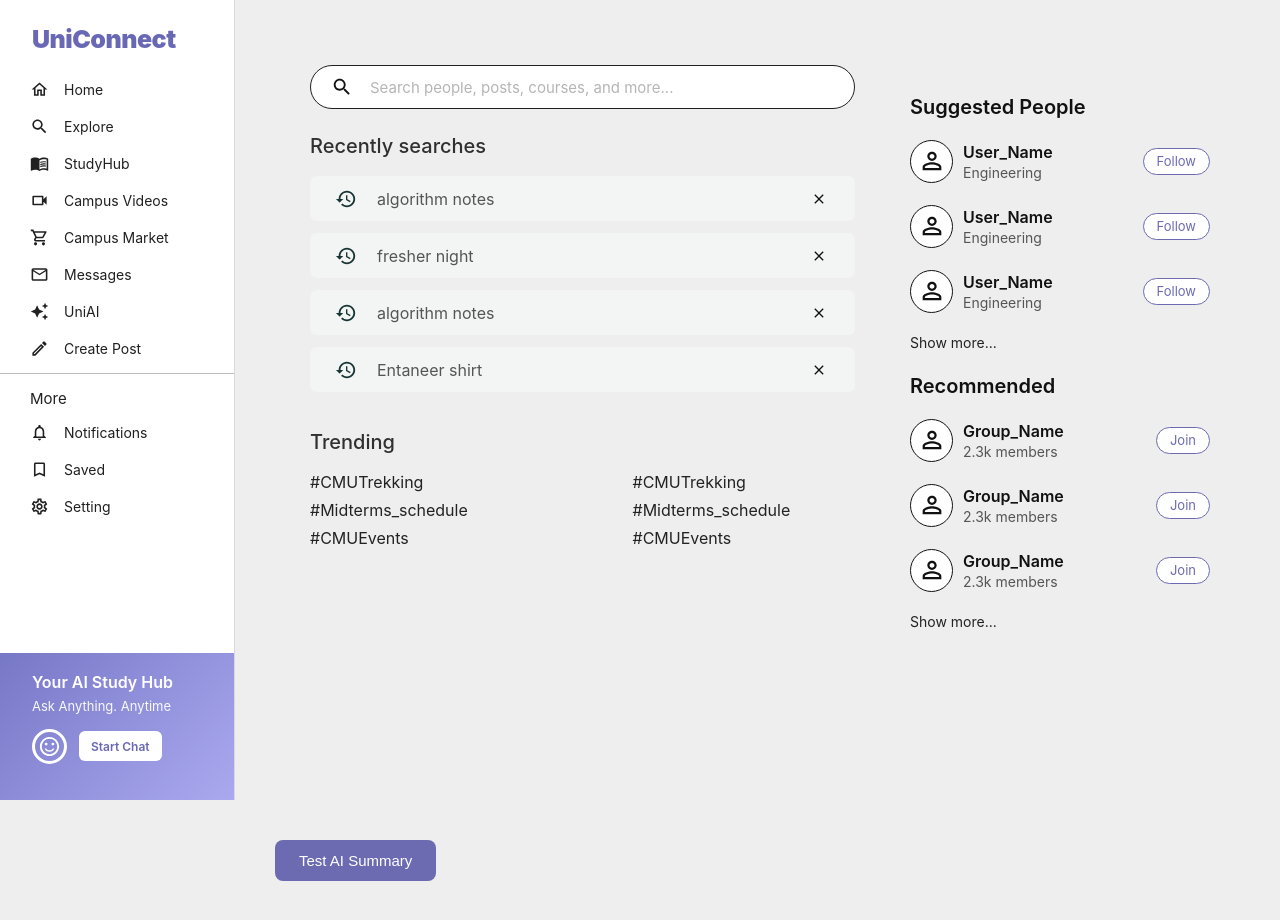
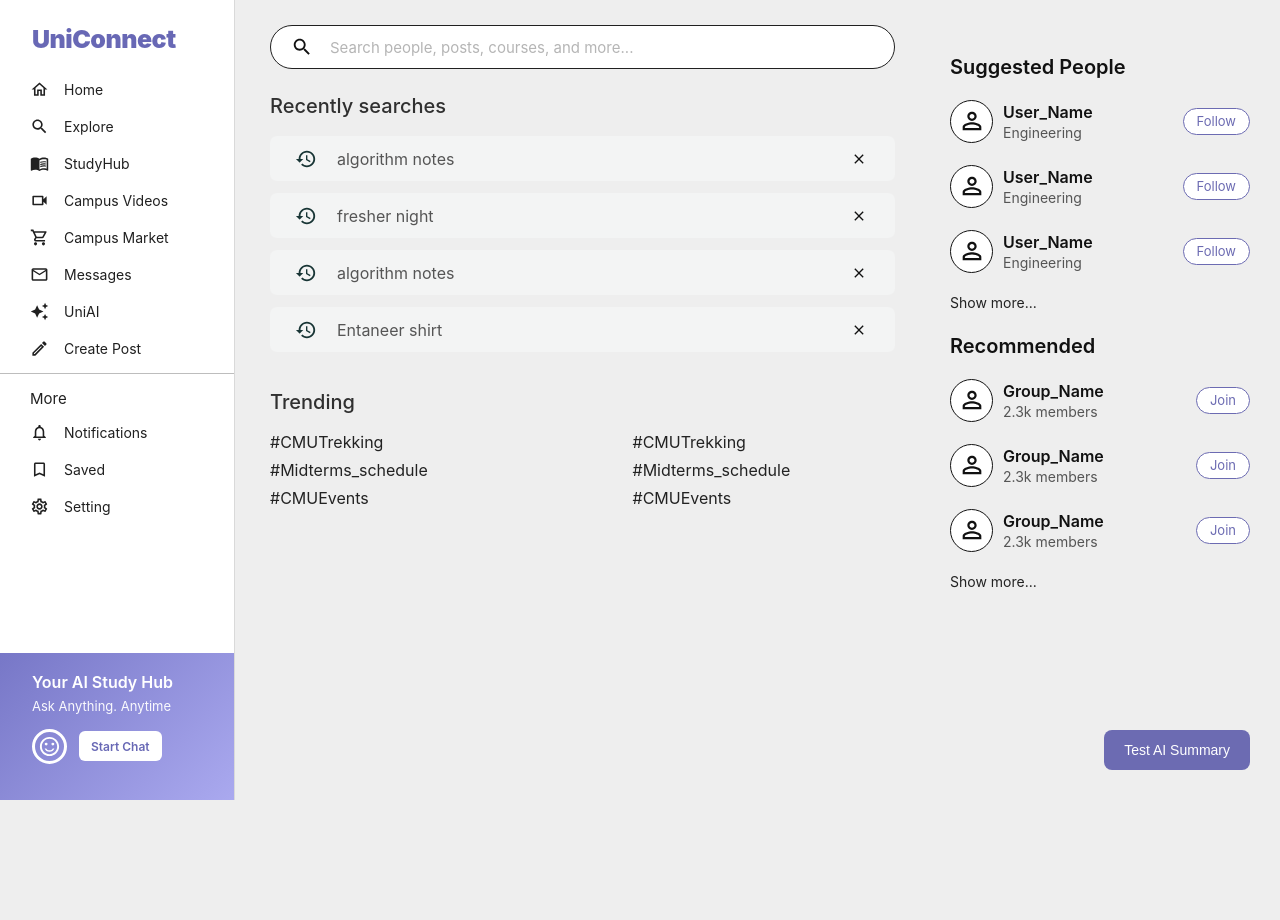
Before and after one commit to kirinojuju/social-network, a React (Vite) app in the folder frontend/: page / in a window 1280 px wide. After the commit the page ends 800 px from the top, so only its background shows below. Built offline with nearby package versions, Linux system fonts and the light colour scheme.

Commit message:
Change app.css

```diff
--- a/frontend/src/App.css
+++ b/frontend/src/App.css
@@ -3,28 +3,27 @@
   background-color: #eeeeee;
 }
 
-/* Main content starts AFTER sidebar */
 .main-content {
   margin-left: 235px;
   min-height: 100vh;
-  padding: 40px;
+  padding: 0;
 }
 
-.main-content h1 {
-  font-size: 30px;
-  font-weight: bold;
-  margin: 0 0 30px 0;
-  color: #222222;
-}
+.test-ai-button {
+  position: fixed;
+  bottom: 30px;
+  right: 30px;
 
-/* Temporary button for testing AI Summary */
-.test-ai-button {
-  padding: 12px 24px;
+  padding: 12px 20px;
+
   background-color: #6c6bb2;
   color: white;
+
   border: none;
   border-radius: 8px;
-  font-size: 15px;
+
+  font-size: 14px;
+
   cursor: pointer;
 }
 
```
